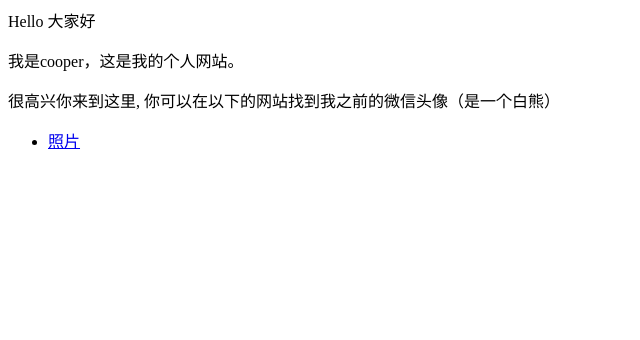
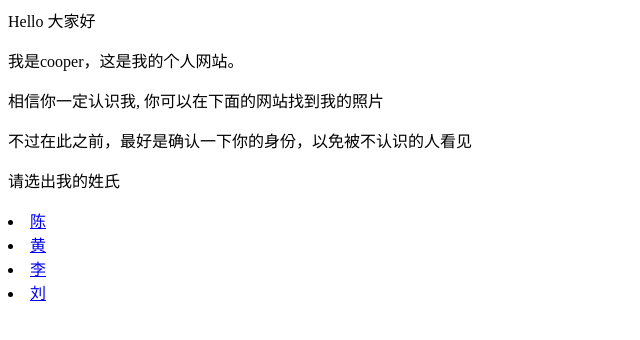
Before and after one commit to cooper2008214/cooper2008214.gitHub.io, a plain HTML site: page index.html in a window 1280 px wide. Shown: the whole page, without its empty margins (0-640 px from the left). Drawn offline with Linux system fonts and the light colour scheme.

Commit message:
Update index.html

```diff
--- a/index.html
+++ b/index.html
@@ -1,6 +1,11 @@
 <p>Hello 大家好</p>
 <p>我是cooper，这是我的个人网站。 </p>
-<p>很高兴你来到这里, 你可以在以下的网站找到我之前的微信头像（是一个白熊）</p>
+<p>相信你一定认识我, 你可以在下面的网站找到我的照片</p>
+<p>不过在此之前，最好是确认一下你的身份，以免被不认识的人看见</p>
 
-<ul>
-  <li> <a href="https://ibb.co/zR7fcpc">照片</a> </li>
+<p>请选出我的姓氏</p>
+
+  <li> <a href="https://ibb.co/th74nJb">陈</a> </li>
+  <li> <a href="https://ibb.co/th74nJb">黄</a> </li>
+  <li> <a href="https://ibb.co/th74nJb">李</a> </li>
+  <li> <a href="https://ibb.co/0Q7D5k5">刘</a> </li>
```
